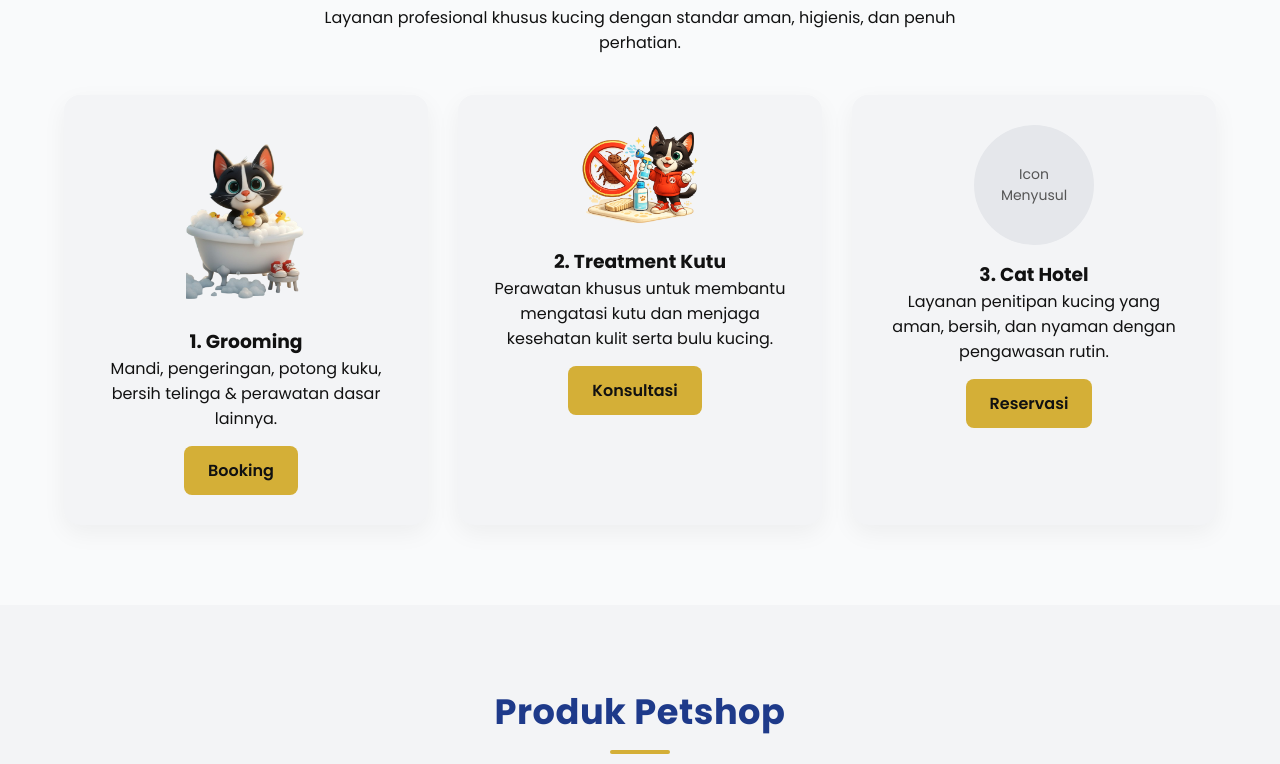
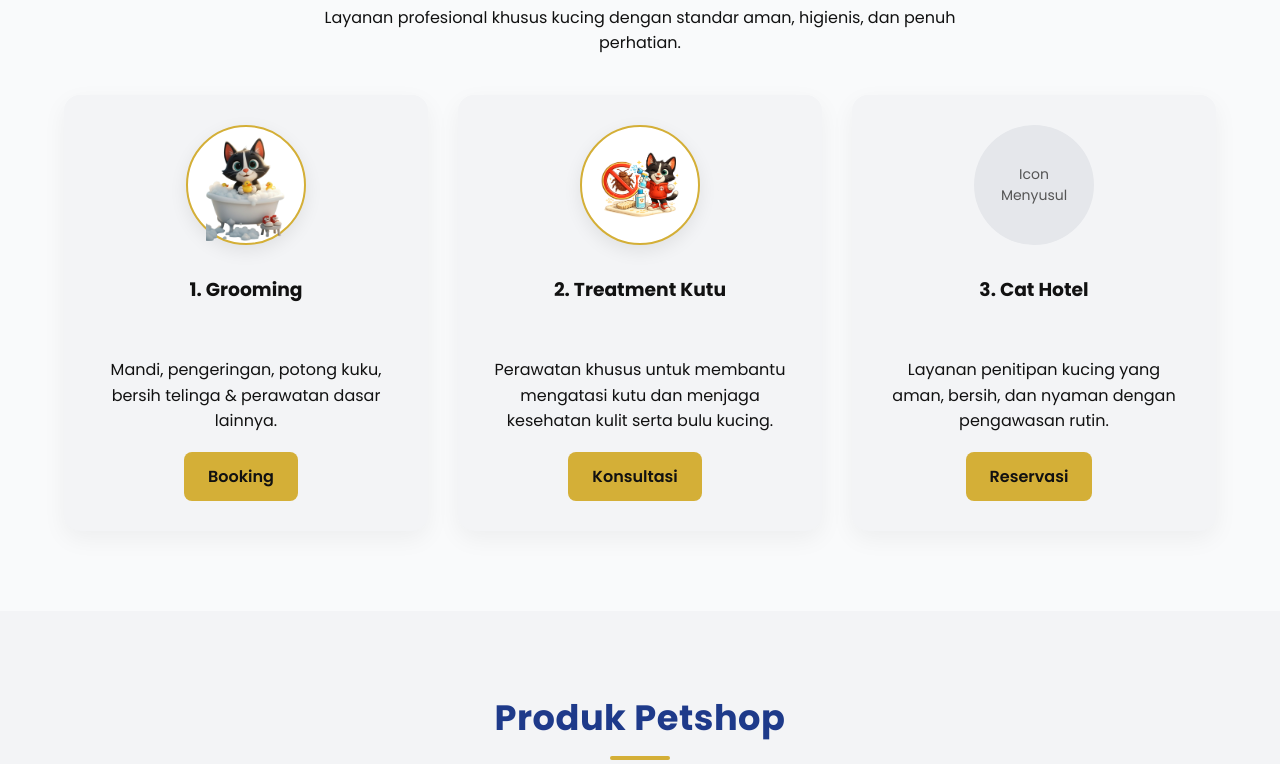
Before and after one commit to centralcatgrooming-svg/centralcats, a plain HTML site: page index.html in a window 1280 px wide. Shown: the part 1696-2460 px from the top of the page. Drawn offline with Linux system fonts and the light colour scheme.

Commit message:
Add icon frame and adjust image styles in cards

```diff
--- a/index.html
+++ b/index.html
@@ -152,6 +152,11 @@ nav a:hover{color:var(--accent);}
   border-radius:16px;
   box-shadow:0 8px 25px rgba(0,0,0,.05);
   transition:all .3s ease;
+  display:flex;
+  flex-direction:column;
+  justify-content:space-between;
+  align-items:center;
+  min-height:420px;
 }
 
 .card.hide{
@@ -162,10 +167,36 @@ nav a:hover{color:var(--accent);}
 }
 
 .card img{
-  width:120px;
+  max-width:80px;
   height:auto;
   object-fit:contain;
-  margin-bottom:15px;
+}
+
+.icon-frame{
+  width:120px;
+  height:120px;
+  background:white;
+  border-radius:50%;
+  display:flex;
+  align-items:center;
+  justify-content:center;
+  box-shadow:0 6px 18px rgba(0,0,0,.08);
+  border:2px solid var(--accent);
+  margin:0 auto 15px;
+}
+
+.card h3{
+  margin:15px 0 10px;
+  height:72px;
+  display:flex;
+  align-items:flex-start;
+  justify-content:center;
+  text-align:center;
+}
+
+.card p{
+  min-height:80px;
+  line-height:1.6;
 }
 
 footer{
@@ -360,14 +391,18 @@ footer{
   <div class="grid">
 
     <div class="card" style="text-align:center;">
-      <img src="assets/maskot/maskot-mandi-transparent.png" alt="Grooming">
+      <div class="icon-frame">
+        <img src="assets/maskot/maskot-mandi-transparent.png" alt="Grooming">
+      </div>
       <h3>1. Grooming</h3>
       <p>Mandi, pengeringan, potong kuku, bersih telinga & perawatan dasar lainnya.</p>
       <a href="https://wa.me/6282111827798?text=Halo%20Central%20Cat’s,%20saya%20ingin%20booking%20untuk%20cabang%20Bumi%20Indah%20atau%20Gardenia." class="btn" style="margin-top:15px;display:inline-block;">Booking</a>
     </div>
 
     <div class="card" style="text-align:center;">
-      <img src="assets/maskot/maskot-treatmentkutu-transparent.png" alt="Treatment Kutu" style="max-width:120px;height:auto;margin-bottom:15px;">
+      <div class="icon-frame">
+        <img src="assets/maskot/maskot-treatmentkutu-transparent.png" alt="Treatment Kutu">
+      </div>
       <h3>2. Treatment Kutu</h3>
       <p>Perawatan khusus untuk membantu mengatasi kutu dan menjaga kesehatan kulit serta bulu kucing.</p>
       <a href="https://wa.me/6282111827798?text=Halo%20Central%20Cat’s,%20saya%20ingin%20booking%20untuk%20cabang%20Bumi%20Indah%20atau%20Gardenia." class="btn" style="margin-top:15px;display:inline-block;">Konsultasi</a>
```
